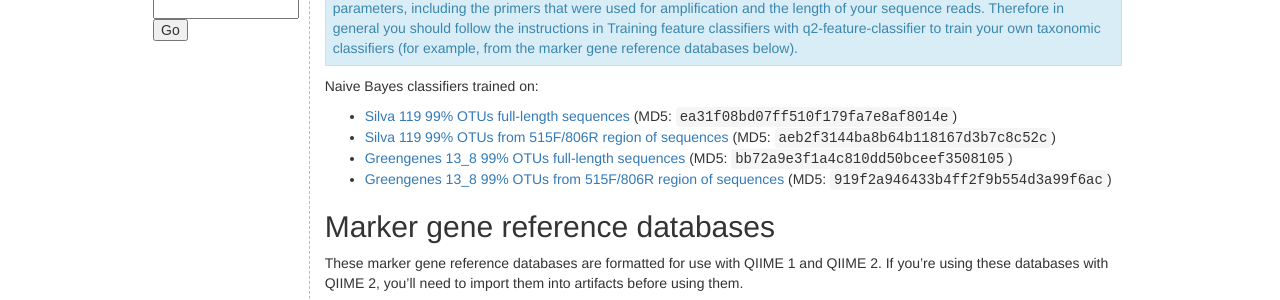
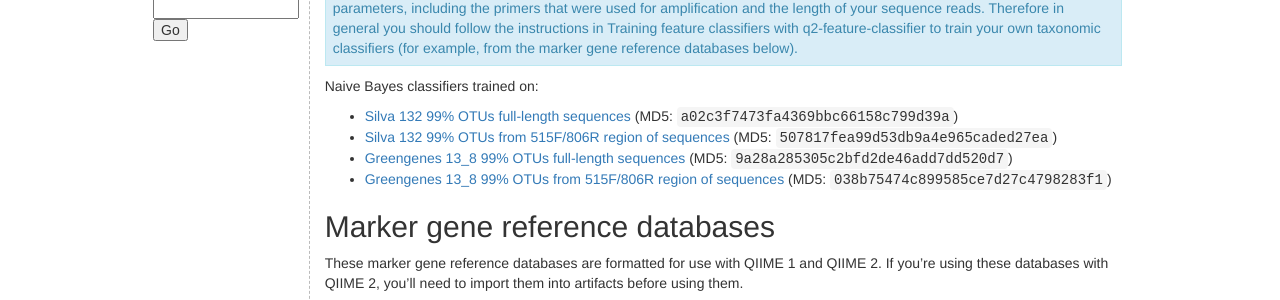
Before and after one commit to qiime2/docs, a Sphinx documentation site: the page built from source/data-resources.rst, in a window 1280 px wide. Shown: the part 649-949 px from the top of the page. Built offline with Sphinx 7.4.7, drawn with Linux system fonts in a browser that asks for light colours; pages that are not in the unit, such as notebooks, are missing from menus; the version number could not be read and is left out.

Commit message:
MAINT: update pre-trained classifiers (#328)

```diff
--- a/source/data-resources.rst
+++ b/source/data-resources.rst
@@ -17,10 +17,10 @@
 
 Naive Bayes classifiers trained on:
 
-- `Silva 119 99% OTUs full-length sequences <https://data.qiime2.org/2018.8/common/silva-119-99-nb-classifier.qza>`_ (MD5: ``ea31f08bd07ff510f179fa7e8af8014e``)
-- `Silva 119 99% OTUs from 515F/806R region of sequences <https://data.qiime2.org/2018.8/common/silva-119-99-515-806-nb-classifier.qza>`_ (MD5: ``aeb2f3144ba8b64b118167d3b7c8c52c``)
-- `Greengenes 13_8 99% OTUs full-length sequences <https://data.qiime2.org/2018.8/common/gg-13-8-99-nb-classifier.qza>`_ (MD5: ``bb72a9e3f1a4c810dd50bceef3508105``)
-- `Greengenes 13_8 99% OTUs from 515F/806R region of sequences <https://data.qiime2.org/2018.8/common/gg-13-8-99-515-806-nb-classifier.qza>`_ (MD5: ``919f2a946433b4ff2f9b554d3a99f6ac``)
+- `Silva 132 99% OTUs full-length sequences <https://data.qiime2.org/2018.8/common/silva-132-99-nb-classifier.qza>`_ (MD5: ``a02c3f7473fa4369bbc66158c799d39a``)
+- `Silva 132 99% OTUs from 515F/806R region of sequences <https://data.qiime2.org/2018.8/common/silva-132-99-515-806-nb-classifier.qza>`_ (MD5: ``507817fea99d53db9a4e965caded27ea``)
+- `Greengenes 13_8 99% OTUs full-length sequences <https://data.qiime2.org/2018.8/common/gg-13-8-99-nb-classifier.qza>`_ (MD5: ``9a28a285305c2bfd2de46add7dd520d7``)
+- `Greengenes 13_8 99% OTUs from 515F/806R region of sequences <https://data.qiime2.org/2018.8/common/gg-13-8-99-515-806-nb-classifier.qza>`_ (MD5: ``038b75474c899585ce7d27c4798283f1``)
 
 Marker gene reference databases
 -------------------------------
```
